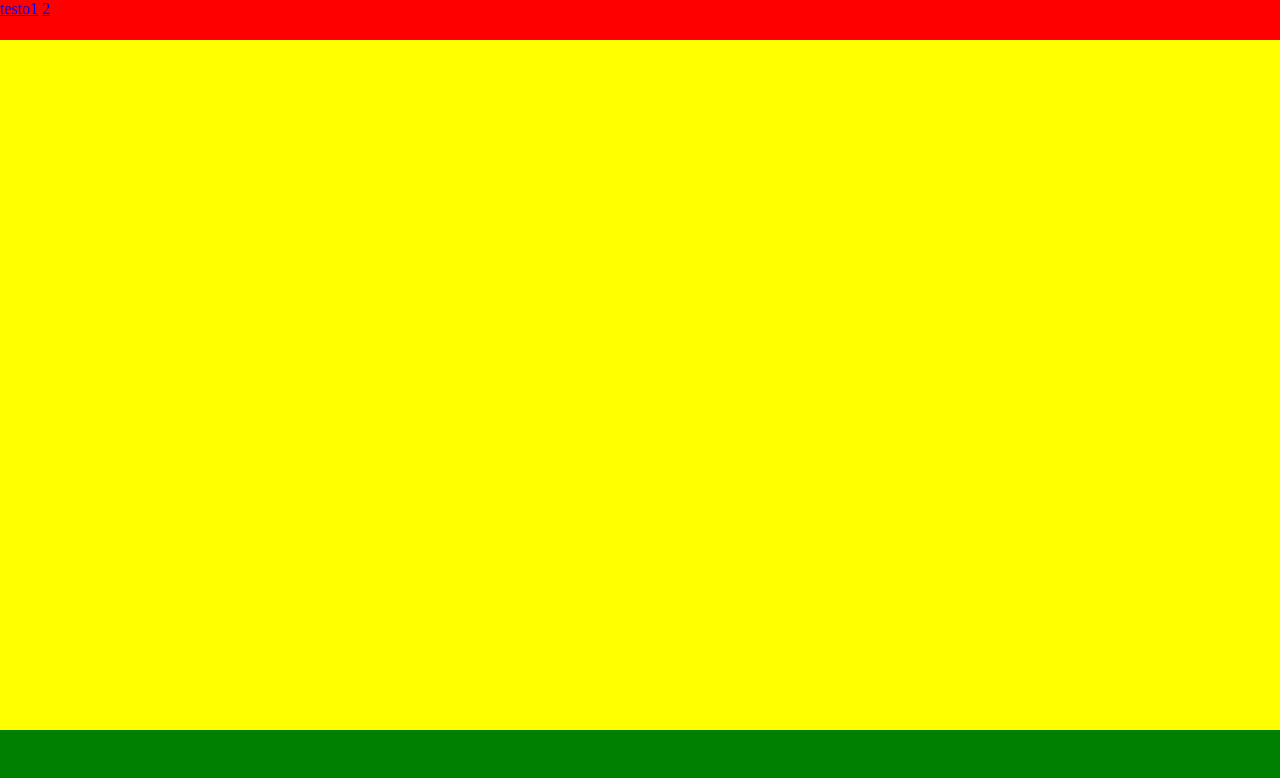
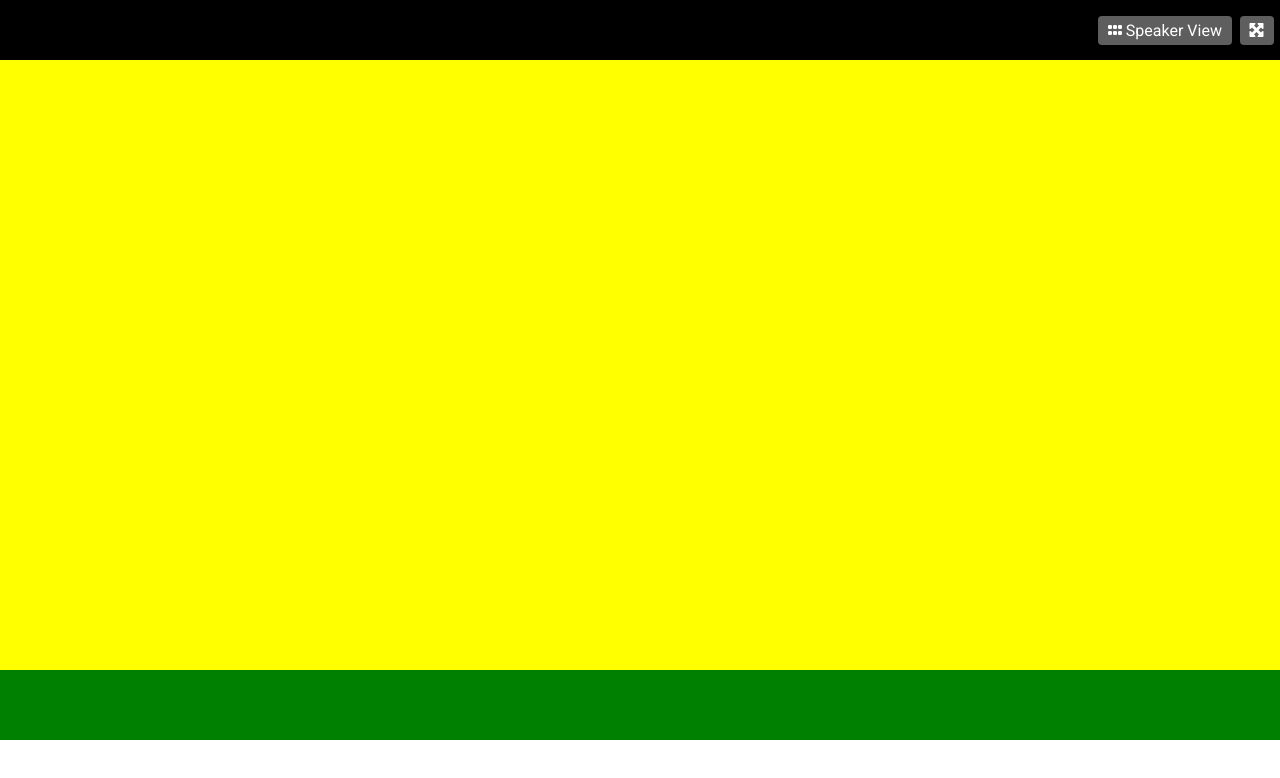
Before and after one commit to FilippoBonafini/html-css-zoom, a plain HTML site: page index.html in a window 1280 px wide. Drawn offline with Linux system fonts and the light colour scheme.

Commit message:
completato header

```diff
--- a/css/style.css
+++ b/css/style.css
@@ -13,46 +13,84 @@
 /* FONT  */
 /* ------------ */
 
-header{
-    height: 40px;
-    background-color: red;
+
+*{
+    font-family: 'Roboto', sans-serif;
 }
 
 
+/* ------------ */
+/* COMMON  */
+/* ------------ */
+
+ul{
+    display: flex;
+}
+
+li{
+    padding: 5px;
+    list-style: none;
+}
+
+a{
+    text-decoration: none;
+    color: white;
+}
+
+
+/* ------------ */
+/* HEADER  */
+/* ------------ */
+
+header{
+    height: 60px;
+    background-color: rgb(0, 0, 0);
+    position: absolute;
+    top: 0;
+    right: 0;
+    left: 0;
+}
+
+
+header ul{
+    justify-content: flex-end;
+    align-items: center;
+    gap: 0.6vw;
+    height: 100%;
+    padding-right: 0.5vw;
+}
+
+header li{
+    background-color: rgba(255, 255, 255, 0.368);
+    padding: 5px 10px;
+    border-radius: 4px;
+}
+
+/* HEADER EFFECTS  */
+header li:hover{
+    background-color: rgba(255, 255, 255, 0.509) ;
+}
+
+/* ------------ */
+/* MAIN  */
+/* ------------ */
+
 main{
-    height: calc(100vh - 110px);
+    height: calc(100vh - 130px);
     background-color: yellow;
     overflow: auto;
-}
-
-footer{
-    height: 70px;
-    background-color: green;
 }
 
 .container-main{
     padding: 5vh;
 }
 
-/* ------------ */
-/* COMMON  */
-/* ------------ */
-
-
-
-
-/* ------------ */
-/* HEADER  */
-/* ------------ */
-
-
-
-/* ------------ */
-/* MAIN  */
-/* ------------ */
-
-
 
 /* ------------ */
 /* FOOTER  */
 /* ------------ */
+
+footer{
+    height: 70px;
+    background-color: green;
+}
--- a/index.html
+++ b/index.html
@@ -5,15 +5,19 @@
     <meta http-equiv="X-UA-Compatible" content="IE=edge">
     <meta name="viewport" content="width=device-width, initial-scale=1.0">
     <title>Document</title>
+    <link rel="preconnect" href="https://fonts.googleapis.com">
+    <link rel="preconnect" href="https://fonts.gstatic.com" crossorigin>
+    <link href="https://fonts.googleapis.com/css2?family=Roboto:wght@400;500;700&display=swap" rel="stylesheet">
+    <link rel="stylesheet" href="https://cdnjs.cloudflare.com/ajax/libs/font-awesome/6.2.1/css/all.min.css" integrity="sha512-MV7K8+y+gLIBoVD59lQIYicR65iaqukzvf/nwasF0nqhPay5w/9lJmVM2hMDcnK1OnMGCdVK+iQrJ7lzPJQd1w==" crossorigin="anonymous" referrerpolicy="no-referrer" />
     <link rel="stylesheet" href="css/style.css">
 </head>
 <body>
 
     <header>
-        <div class="funzioni-header">
-            <span><a href="#">testo1</a></span>
-            <span><a href="#">2</a></span>
-        </div>
+        <ul class="funzioni-header">
+            <li><a href="#"><i class="fa-solid fa-grip"></i> Speaker View</a></li>
+            <li><a href="#"><i class="fa-solid fa-maximize"></i></a></li>
+        </ul>
     </header>
 
     <main>
```
